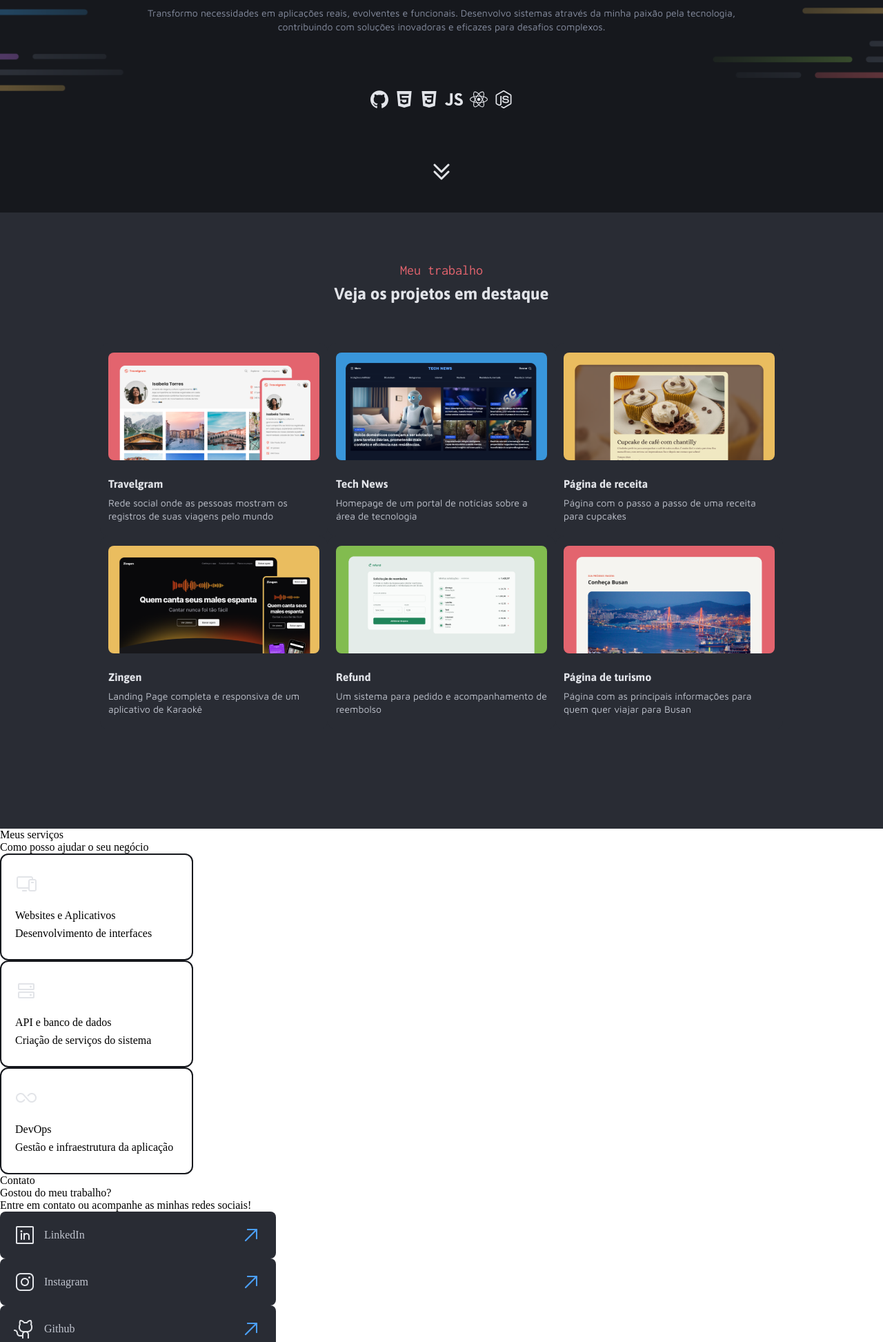
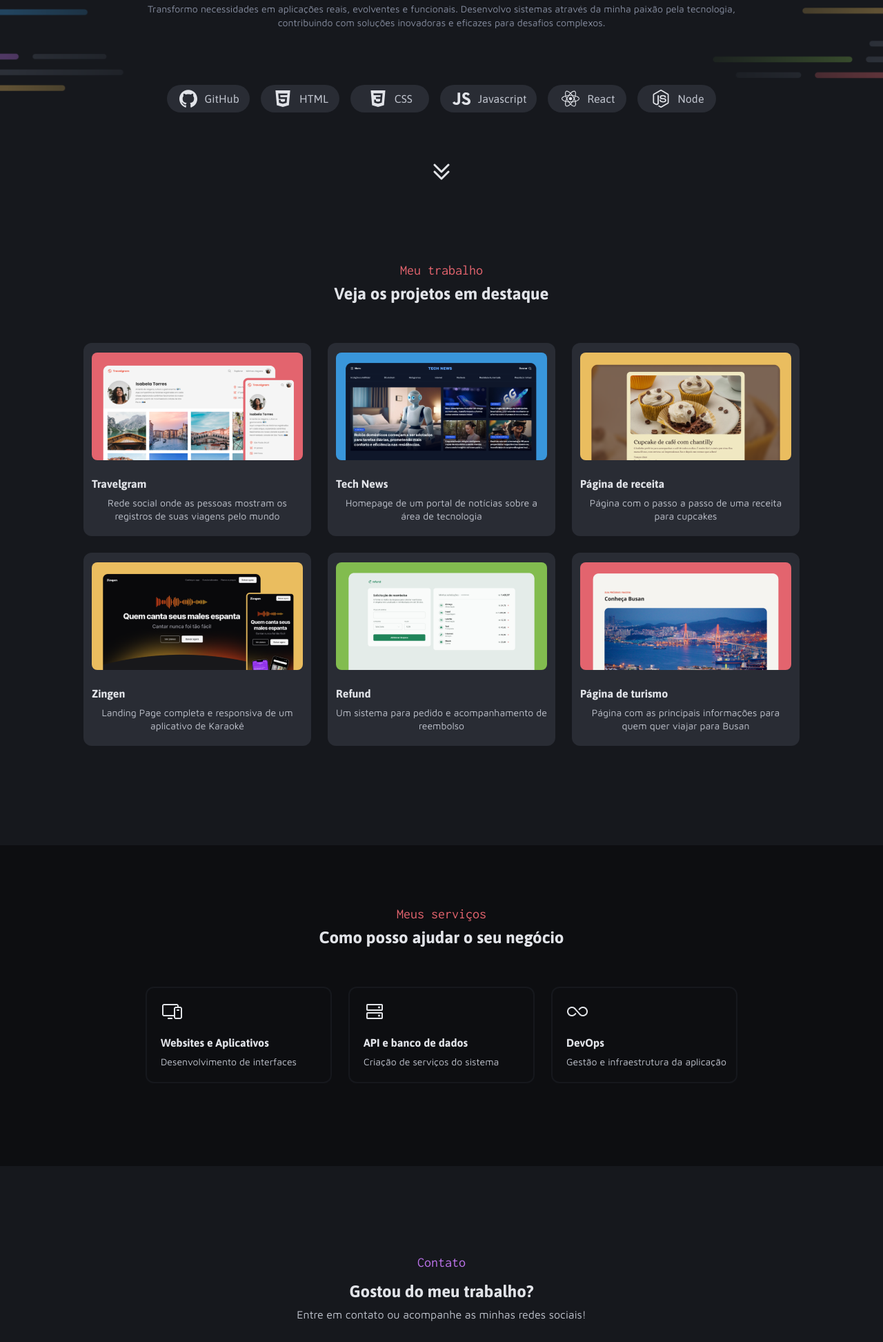
Before and after one commit to icarovscarvalho/portfolioRocketSeat, a plain HTML site: page index.html in a window 1280 px wide. Shown: the part 442-2387 px from the top of the page at 69% size. Drawn offline with Linux system fonts and the light colour scheme.

Commit message:
Design estruturado sem detalhes de estilização & Adiciona Javascript aos Botões de link

```diff
--- a/index.html
+++ b/index.html
@@ -7,7 +7,7 @@
   <link rel="stylesheet" href="style.css">
 </head>
 <body>
-  <header id="header">
+  <header id="header" class="bg-gray-200">
     <div id="bg-field">
       <div id="header-content">
         <div class="photo">
@@ -20,13 +20,31 @@
         tecnologia, contribuindo com soluções inovadoras e eficazes para desafios complexos.</div>
       </div>
       <div>
-        <div class="technologies">
-          <img src="./media/icons/GitHub.svg" alt="logo HTML">
-          <img src="./media/icons/HTML.svg" alt="">
-          <img src="./media/icons/CSS.svg" alt="">
-          <img src="./media/icons/JavaScript.svg" alt="">
-          <img src="./media/icons/React.svg" alt="">
-          <img src="./media/icons/Node.js.svg" alt="">
+        <div id="technologies">
+          <div class="tech-icons-component">
+            <img src="./media/icons/GitHub.svg" alt="logo Github">
+            <p>GitHub</p>
+          </div>
+          <div class="tech-icons-component">
+            <img src="./media/icons/HTML.svg" alt="">
+            <p>HTML</p>
+          </div>
+          <div class="tech-icons-component">
+            <img src="./media/icons/CSS.svg" alt="">
+            <P>CSS</P>
+          </div>
+          <div class="tech-icons-component">
+            <img src="./media/icons/JavaScript.svg" alt="">
+            <P>Javascript</P>
+          </div>
+          <div class="tech-icons-component">
+            <img src="./media/icons/React.svg" alt="">
+            <p>React</p>
+          </div>
+          <div class="tech-icons-component">
+            <img src="./media/icons/Node.js.svg" alt="">
+            <p>Node</p>
+          </div>
         </div>
       </div>
       <div class="arrow">
@@ -35,7 +53,7 @@
     </div>
   </header>
   <main id="main">
-    <section id="projects-field" class="bg-gray-300">
+    <section id="projects-field" class="bg-gray-200">
       <p class="text-section-subtitle subtitle text-red">Meu trabalho</p>
       <p class="text-section-title title-md text-gray-600">Veja os projetos em destaque</p>
       <div class="projects-components">
@@ -83,60 +101,63 @@
         </div>
       </div>
     </section>
-    <div id="skills-field">
-      <div class="field">Meus serviços</div>
-      <div class="text">Como posso ajudar o seu negócio</div>
+    <div id="skills-field" class="bg-gray-100">
+      <p class="text-section-subtitle subtitle text-red">Meus serviços</p>
+      <p class="text-section-title title-md text-gray-600">Como posso ajudar o seu negócio</p>
       <div class="skills">
         <div class="skill-component">
           <img src="./media/icons/Devices.png" alt="devices img">
           <div class="text-area">
-            <p class="title-device">Websites e Aplicativos</p>
-            <p>Desenvolvimento de interfaces</p>
+            <p class="title-device title-sm text-gray-600">Websites e Aplicativos</p>
+            <p class="text-sm text-gray-500">Desenvolvimento de interfaces</p>
           </div>
         </div>
         <div class="skill-component">
           <img src="./media/icons/HardDrives.png" alt="devices img">
           <div class="text-area">
-            <p class="title-device">API e banco de dados</p>
-            <p>Criação de serviços do sistema</p>
+            <p class="title-device title-sm text-gray-600">API e banco de dados</p>
+            <p class="text-sm text-gray-500">Criação de serviços do sistema</p>
           </div>
         </div>
         <div class="skill-component">
           <img src="./media/icons/Infinity.png" alt="devices img">
           <div class="text-area">
-            <p class="title-device">DevOps</p>
-            <p>Gestão e infraestrutura da aplicação</p>
+            <p class="title-device title-sm text-gray-600">DevOps</p>
+            <p class="text-sm text-gray-500">Gestão e infraestrutura da aplicação</p>
           </div>
         </div>
       </div>
     </div>
   </main>
-  <footer>
-    <div class="field">Contato</div>
-    <div class="text">Gostou do meu trabalho?</div>
-    <div class="contact-call">Entre em contato ou acompanhe as minhas redes sociais!</div>
+  <footer id="footer" class="bg-gray-200">
+    <div class="contact-field">
+      <p class="text-section-subtitle subtitle text-purple">Contato</p>
+      <p class="title-md text-gray-600">Gostou do meu trabalho?</p>
+      <p class="text-md text-gray-500">Entre em contato ou acompanhe as minhas redes sociais!</p>
+    </div>
     <div class="socials">
-      <div class="btn-component">
+      <div id="social-btn-linkedin" class="btn-component">
         <img src="./media/icons/LinkedinLogo.png" alt="LinkedIn Logo">
         <p class="text-gray-500">LinkedIn</p>
         <img src="./media/icons/ArrowUpRight.png" alt="">
       </div>
-      <div class="btn-component">
+      <div id="social-btn-instagram" class="btn-component">
         <img src="./media/icons/InstagramLogo.png" alt="Instagram Logo">
         <p class="text-gray-500">Instagram</p>
         <img src="./media/icons/ArrowUpRight.png" alt="">
       </div>
-      <div class="btn-component">
+      <div id="social-btn-github" class="btn-component">
         <img src="./media/icons/GithubLogo.png" alt="Github Logo">
         <p class="text-gray-500">Github</p>
         <img src="./media/icons/ArrowUpRight.png" alt="">
       </div>
-      <div class="btn-component">
+      <div id="social-btn-email" class="btn-component">
         <img src="./media/icons/EnvelopeSimple.png" alt="E-mail Logo">
         <p class="text-gray-500">E-mail</p>
         <img src="./media/icons/ArrowUpRight.png" alt="">
       </div>
     </div>
   </footer>
+  <script src="script.js"></script>
 </body>
 </html>
--- /dev/null
+++ b/script.js
@@ -0,0 +1,20 @@
+const linkedinBtn = document.getElementById("social-btn-linkedin")
+const instagramBtn = document.getElementById("social-btn-instagram")
+const githubBtn = document.getElementById("social-btn-github")
+const emailBtn = document.getElementById("social-btn-email")
+
+const linkedIn = "https://www.linkedin.com/in/icarovscarvalho/"
+const instagram = "https://www.instagram.com/icarovscarvalho/"
+const github = "https://github.com/icarovscarvalho"
+const email = "mailto:icarvscarvalho@gmail.com"
+
+function getLink(e, link) {
+  e.onclick = () => {
+    window.open(link, '_blank')
+  }
+}
+
+getLink(linkedinBtn, linkedIn)
+getLink(instagramBtn, instagram)
+getLink(githubBtn, github)
+getLink(emailBtn, email)
--- a/style.css
+++ b/style.css
@@ -99,7 +99,7 @@
 }
 
 .title-lg{
-  font-size: 56px;
+  font-size: 50px;
 }
 
 .title-md{
@@ -180,12 +180,13 @@
   align-items: flex-start;
   justify-content: center;
 
-  width: 280px;
-  height: 155px;
+  width: 270px;
+  height: 140px;
   padding: 20px;
   background-color: inherit;
   border: 2px solid var(--gray-200);
   border-radius: 12px;
+
 
   &>.text-area {
     display: flex;
@@ -205,8 +206,8 @@
   align-items: center;
   justify-content: center;
 
-  width: 400px;
-  height: 68px;
+  width: 300px;
+  height: 60px;
   padding: 20px;
   background-color: var(--gray-300);
   border-radius: 8px;
@@ -230,6 +231,21 @@
   }
 }
 
+.tech-icons-component{
+  display: flex;
+  gap: 8px;
+  align-items: center;
+  justify-content: center;
+
+  height: 40px;
+  min-width: 114px;
+  padding: 8px 15px;
+  background-color: var(--gray-300);
+  border-radius: 25px;
+  font-family: "Asap", sans-serif;
+  color: var(--gray-500);
+}
+
 body{
   width: 100%;
   height: 100dvh;
@@ -245,7 +261,6 @@ body{
   position: relative;
 
   height: 750px;
-  background-color: var(--gray-200);
 }
 
 #bg-field{
@@ -311,6 +326,13 @@ body{
   margin-bottom: 80px;
 }
 
+#technologies{
+  display: flex;
+  gap: 16px;
+  align-items: center;
+  justify-content: center;
+}
+
 .arrow{
   position: absolute;
   bottom: 40px;
@@ -326,10 +348,12 @@ body{
 
   width: 100%;
   padding: 72px 120px 144px;
+  text-align: center;
 }
 
 .projects-components{
   display: flex;
+  gap: 24px;
   align-items: center;
   justify-content: center;
   flex-wrap: wrap;
@@ -342,3 +366,41 @@ body{
 .text-section-title{
   margin-bottom: 56px;
 }
+
+#skills-field{
+  padding: 88px 120px 120px;
+  text-align: center;
+}
+
+.skills{
+  display: flex;
+  flex-wrap: wrap;
+  gap: 24px;
+  align-items: center;
+  justify-content: center;
+}
+
+/* FOOTER */
+#footer{
+  display: flex;
+  flex-direction: column;
+  gap: 48px;
+  align-items: center;
+  justify-content: center;
+
+  padding: 128px 120px 200px;
+  text-align: center;
+}
+
+.contact-field{
+  display: flex;
+  flex-direction: column;
+  gap: 8px;
+  align-items: center;
+}
+
+.socials{
+  display: flex;
+  flex-direction: column;
+  gap: 16px;
+}
```
